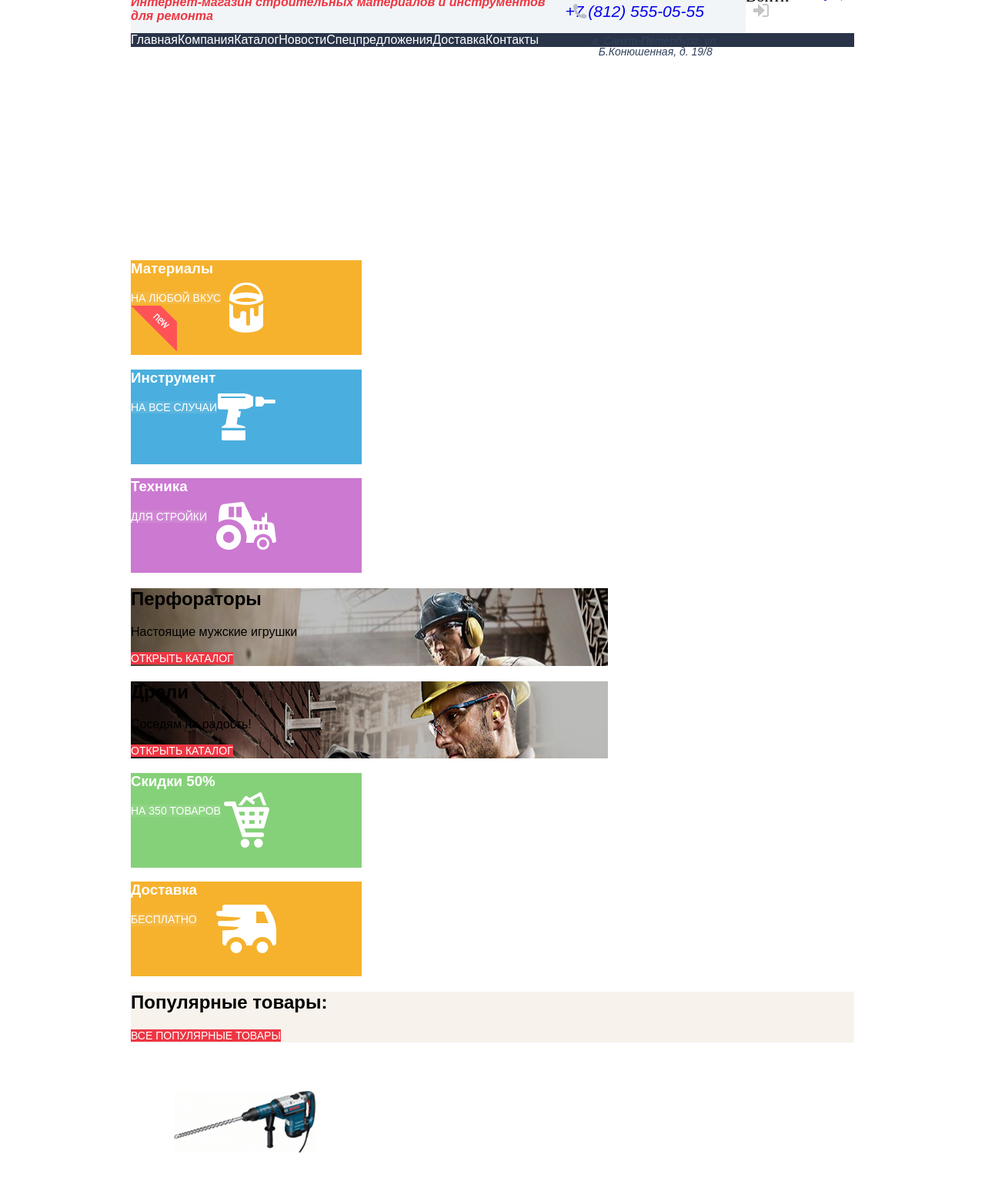
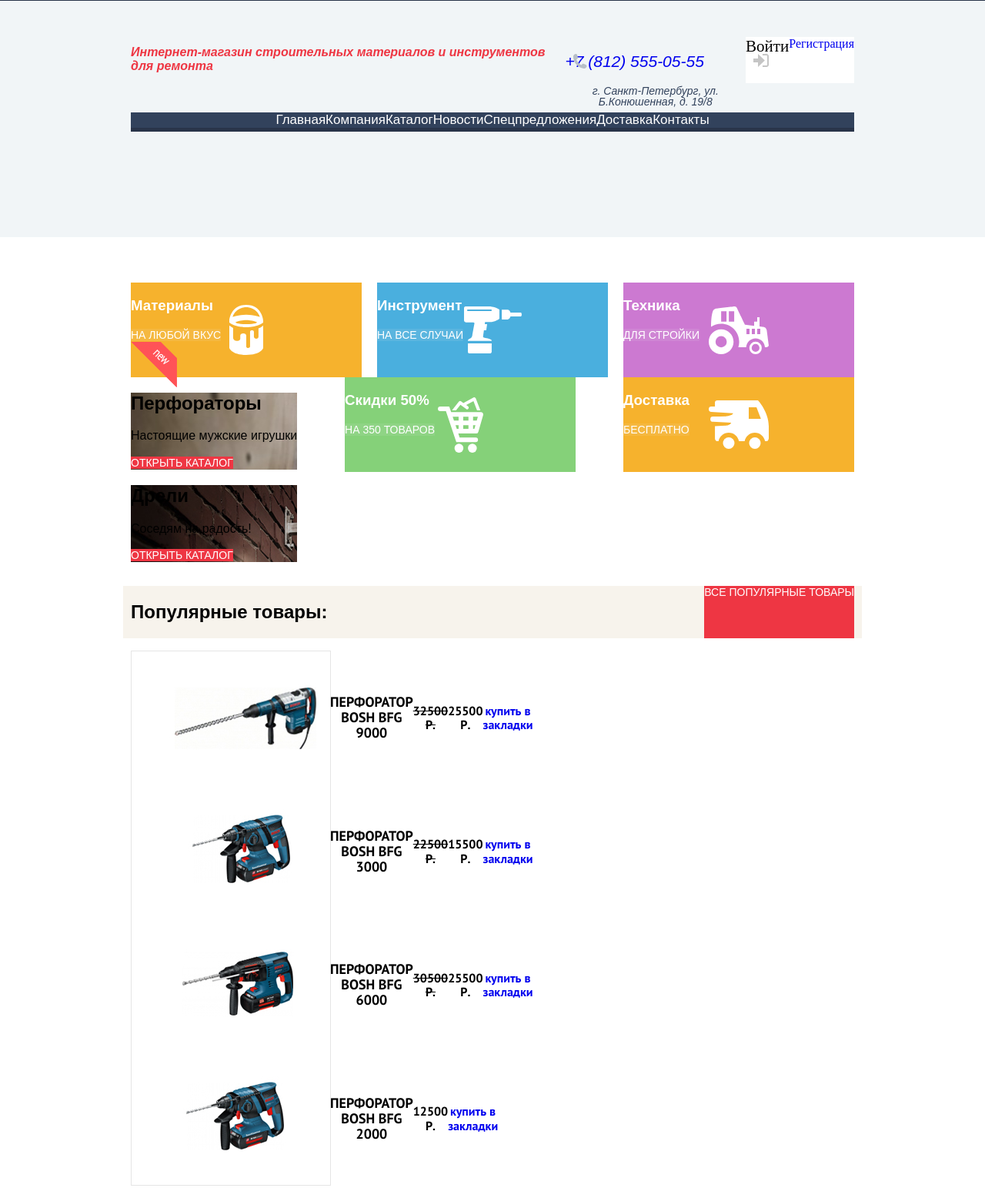
Before and after one commit to KrivosheevAA/1151543-technomart-26, a plain HTML site: page index.html in a window 1280 px wide. Shown: the part 41-1597 px from the top of the page at 77% size. Drawn offline with Linux system fonts and the light colour scheme; a web font is replaced by a local one.

Commit message:
первая попытка флекса

```diff
--- a/css/style.css
+++ b/css/style.css
@@ -18,7 +18,6 @@ a {
 
 /* Header*/
 .header {
-	width: 100%;
 	min-height: 320px;
     margin-bottom: 59px;
 }
@@ -27,12 +26,16 @@ a {
     margin: 0 auto;
     padding: 0 10px;
 }
+.fleks {
+    display:flex;
+	justify-content: space-between;
+}
 .header-up {
 	background-color: #293449;
 	color: #fff;
-	display:flex;
 	font-family: "Cuprum","Arial",sans-serif;
 	font-weight: 400;
+	min-height: 42px;
 }
 .header-up a {
 	color: #fff;
@@ -131,7 +134,8 @@ input[type="search"]:hover {
 }
 .header-center {
 	background-color: #f1f5f7;
-	display:flex;
+	min-height: 200px;
+	padding: 47px 0 60px 0;
 }
 .header-center h1 {
  	font-size: 16px;
@@ -237,14 +241,22 @@ input[type="search"]:hover {
 	color: #32425c;
 }
 .nav {
-	background-color: #293449;
-	font-family: "Cuprum","Arial",sans-serif;
+	display: flex;
+    justify-content: space-around;
+    align-items: center;
+    flex-wrap: wrap;
+    background-color: #32425c;
+    font-size: 17px;
+    margin-top: 38px;
+    padding: 0 23px;
+    border-bottom: 5px solid #293449;
+    font-family: "Cuprum","Arial",sans-serif;
 }
 .nav-list {
-	display: flex;
 	list-style: none;
 	padding: 0px;
 	margin: 0px;
+	display: flex
 }
 .nav a {
 	color: #fff;
@@ -280,6 +292,8 @@ input[type="search"]:hover {
 }
 .promo {
 	font-family: "Cuprum","Arial",sans-serif;
+	flex-wrap: wrap;
+    margin: 59px 0 31px 0;
 }
 .material {
 	position: relative;
@@ -338,9 +352,23 @@ input[type="search"]:hover {
 	font-family: "Cuprum","Arial",sans-serif;
 }
 .goods {
-    display: flex;
     font-family: "PT Sans","Arial",sans-serif;
     font-weight: bold;
+}
+.goods-list {
+    align-items: center;
+    width: 218px;
+    border: 1px solid #e5e5e5;
+    text-align: center;
+    display: flex;
+    justify-content: space-between;
+    flex-wrap: wrap;
+}
+.goods-list-item {
+	position: relative;
+    display: flex;
+    align-items: center;
+    justify-content: center;
 }
 .popular-manufacturers {
 	background: #f7f3ec;
--- a/index.html
+++ b/index.html
@@ -9,8 +9,8 @@
       </head>
 <body>
 <header class="header">
-  <div class="container">
 	   <div class="header-up">
+            <div class="container fleks">
 				          <a class="logo">ТЕХНОМАРТ</a>
 	             <form class="form-search" action="#" method="post">
                     <label class="form-search-label" for="search"><input type="search" name="search" id="search" placeholder="Поиск:">
@@ -21,8 +21,9 @@
                       <a href="#" class="order">Оформить заказ</a>
 	         </div>
     </div>
+      <div class="header-center">
           <div class="container">
-      <div class="header-center">
+                <div class="fleks">
 	                   <h1>Интернет-магазин строительных материалов и инструментов для ремонта</h1>
                       <address class="header-contact">
                           <p class="phone"><a href="tel:+78125550555">+7 (812) 555-05-55</a></p>
@@ -31,7 +32,6 @@
                           <a href="#" class="login">Войти</a>
                           <a href="#" class="registration">Регистрация</a>
                   </div>
-            <div class="header-down">
                    <nav class="nav">
 	 	                     <ul class="nav-list">
                               <li><a href="#">Главная</a></li>
@@ -48,7 +48,7 @@
 </header>
 <main>
       <div class="container">
-        <div class="promo">
+        <div class="promo fleks">
              <div class="box material">
                   <h3>Материалы</h3>
                   <a href="#" class="btn">на любой вкус</a>
@@ -83,16 +83,13 @@
                     </div>
           </div>
         </div>
-        <div class="container">
-                    <div class="popular-goods">
+             <div class="popular-goods container fleks">
                         <h2>Популярные товары:</h2>
                         <a href="#" class="btn-red">все популярные товары</a>
               </div>
-        </div>
-                          <div class="container">
-                            <div class="goods">
-                                <ul>
-                                      <li>
+                      <div class="goods container fleks">
+                                <ul class="goods-list">
+                                      <li class="goods-list-item">
                                           <a href="#"><img src="img/bosch-bfg-9000.jpg" alt="Перфоратор bosh bfg 9000" width="218" height="170"></a>
                                           <h3><a href="#">Перфоратор BOSH BFG 9000</a></h3>
                                           <del>32500 Р.</del>
@@ -102,7 +99,7 @@
                                                     <a href="#">в закладки</a>
                                                   </span>
                                       </li>
-                                      <li>
+                                      <li class="goods-list-item">
                                           <a href="#"><img src="img/bosch-bfg-3000.jpg" alt="Перфоратор bosh bfg 3000" width="218" height="170"></a>
                                           <h3><a href="#">Перфоратор BOSH BFG 3000</a></h3>
                                           <del>22500 Р.</del>
@@ -112,7 +109,7 @@
                                                     <a href="#">в закладки</a>
                                                   </span>
                                       </li>
-                                      <li>
+                                      <li class="goods-list-item">
                                           <a href="#"><img src="img/bosch-bfg-6000.jpg" alt="Перфоратор bosh bfg 6000" width="218" height="170"></a>
                                           <h3><a href="#">Перфоратор BOSH BFG 6000</a></h3>
                                           <del>30500 Р.</del>
@@ -122,7 +119,7 @@
                                                     <a href="#">в закладки</a>
                                                   </span>
                                       </li>
-                                      <li>
+                                      <li class="goods-list-item">
                                           <a href="#"><img src="img/bosch-bfg-2000.jpg" alt="Перфоратор bosh bfg 2000" width="218" height="170"></a>
                                           <h3><a href="#">Перфоратор BOSH BFG 2000</a></h3>
                                           <span>12500 Р.</span>
@@ -132,7 +129,7 @@
                                                   </span>
                                       </li>
                                   </ul>
-                          </div>
+
                         </div>
                 <div class="container">
                 <div class="popular-manufacturers">
```
Also changed, not shown: catalog.html (+1 -1 lines). Lines whose indentation alone changed are shown as unchanged.
